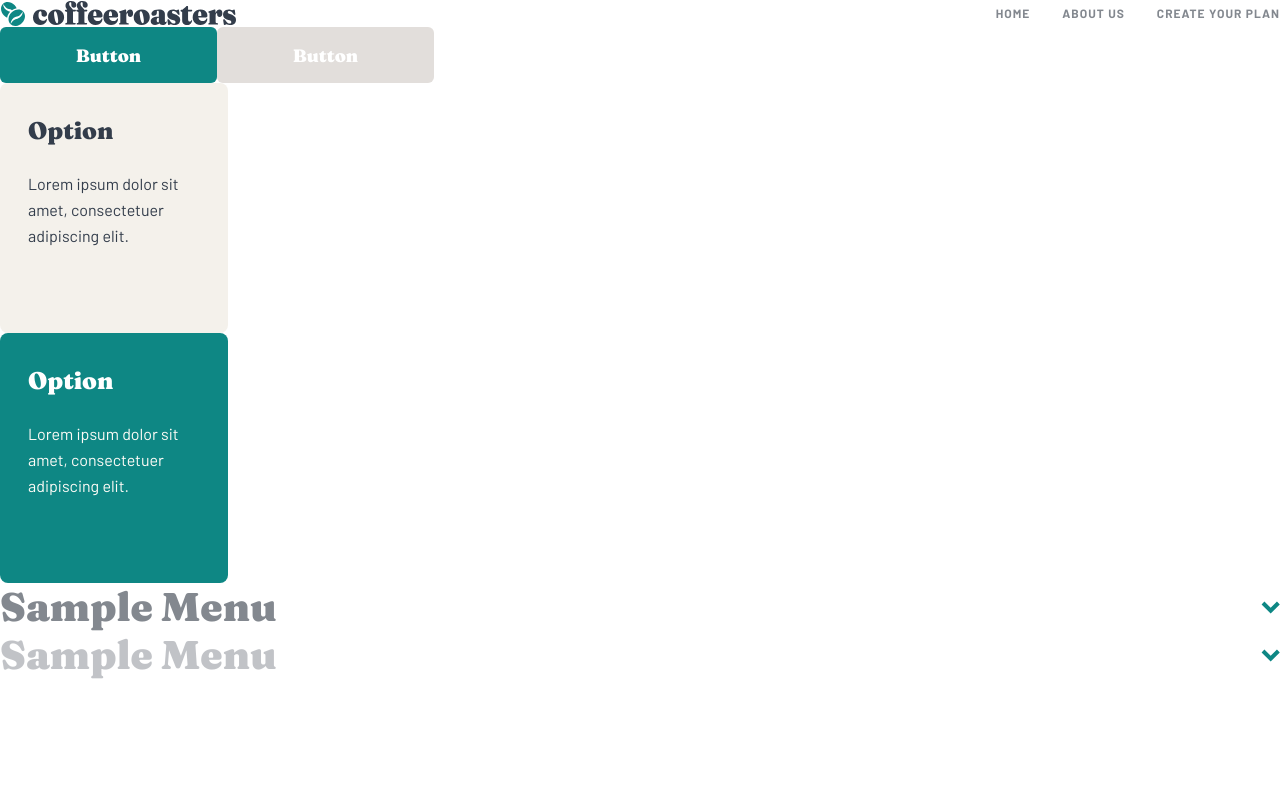
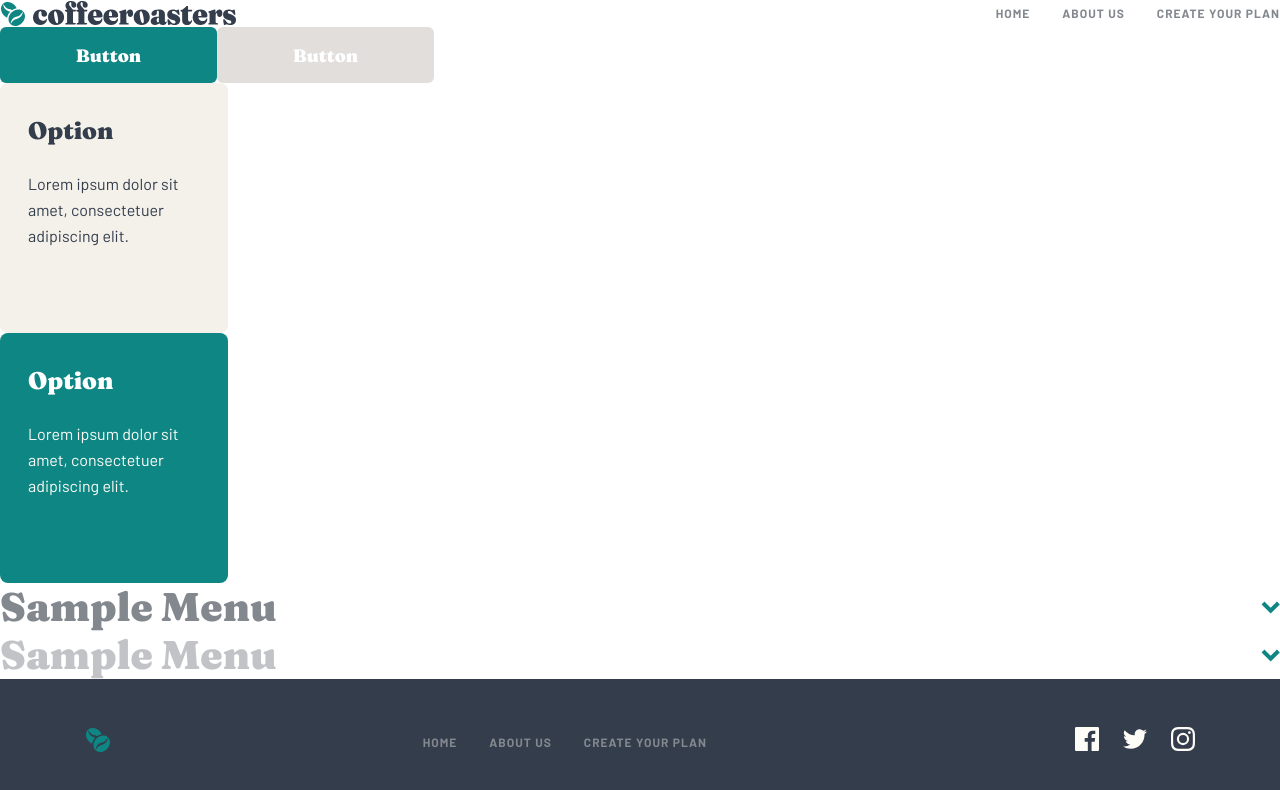
Before and after one commit to yjcyun/frontend_mentor, a React (Create React App) app in the folder intermediate/coffeeroasters_subscription_site/: page / in a window 1280 px wide. Shown: the top 790 px of the page. Built offline with nearby package versions, Linux system fonts and the light colour scheme.

Commit message:
:sparkles: Add footer

```diff
--- a/intermediate/coffeeroasters_subscription_site/src/App.tsx
+++ b/intermediate/coffeeroasters_subscription_site/src/App.tsx
@@ -2,6 +2,7 @@ import { BrowserRouter } from "react-router-dom";
 import { AccordionMenu } from "./components/accordion-menu";
 import { BigSelection } from "./components/big-selection";
 import { Button } from "./components/button";
+import { Footer } from "./components/footer";
 import { Header } from "./components/header";
 
 const App = () => {
@@ -21,6 +22,7 @@ const App = () => {
       />
       <AccordionMenu title="Sample Menu" />
       <AccordionMenu title="Sample Menu" disabled />
+      <Footer />
     </BrowserRouter>
   );
 };
--- /dev/null
+++ b/intermediate/coffeeroasters_subscription_site/src/components/footer.tsx
@@ -0,0 +1,99 @@
+import { Link } from "react-router-dom";
+import styled from "styled-components";
+import { ReactComponent as Logo } from "../assets/shared/desktop/logo.svg";
+import { ReactComponent as Facebook } from "../assets/shared/desktop/icon-facebook.svg";
+import { ReactComponent as Instagram } from "../assets/shared/desktop/icon-instagram.svg";
+import { ReactComponent as Twitter } from "../assets/shared/desktop/icon-twitter.svg";
+
+const StyledFooter = styled.footer`
+  background: var(--dark-grey-blue);
+  padding: 47px 85px;
+  display: flex;
+  justify-content: space-between;
+
+  .inner-footer {
+    display: flex;
+    max-width: 622px;
+    width: 100%;
+    justify-content: space-between;
+  }
+`;
+
+const StyledNav = styled.nav`
+  display: flex;
+  align-items: center;
+  margin-top: 5px;
+
+  ul {
+    display: flex;
+    gap: 32px;
+  }
+
+  a {
+    color: var(--grey);
+  }
+
+  li:hover a {
+    color: var(--white);
+  }
+
+  svg g path#logo-text {
+    fill: var(--white) !important;
+  }
+
+  .small {
+    white-space: nowrap;
+  }
+`;
+
+const StyledShareIcons = styled.div`
+  display: flex;
+  align-items: center;
+  gap: 24px;
+  margin-left: 50px;
+
+  li:hover a {
+    color: var(--dark-grey-blue);
+  }
+`;
+
+export const Footer: React.FC = () => {
+  return (
+    <StyledFooter>
+      <div className="inner-footer">
+        <Logo />
+        <StyledNav>
+          <ul>
+            <li>
+              <Link to="/">
+                <p className="small">Home</p>
+              </Link>
+            </li>
+            <li>
+              <Link to="/about-us">
+                <p className="small">About us</p>
+              </Link>
+            </li>
+            <li>
+              {" "}
+              <Link to="/create-your-plan">
+                <p className="small">create your plan</p>
+              </Link>
+            </li>
+          </ul>
+        </StyledNav>
+      </div>
+      <StyledShareIcons>
+        <a href="/">
+          <Facebook />
+        </a>
+        <a href="/">
+          <Twitter />
+        </a>
+        <a href="/">
+          <Instagram />
+        </a>
+      </StyledShareIcons>
+    </StyledFooter>
+  );
+};
--- a/intermediate/coffeeroasters_subscription_site/src/components/header.tsx
+++ b/intermediate/coffeeroasters_subscription_site/src/components/header.tsx
@@ -10,15 +10,17 @@ const StyledHeader = styled.header`
 `;
 
 const StyledNav = styled.nav`
+  ul {
     display: flex;
     gap: 32px;
+  }
 
   a {
     transition: var(--transition);
     color: var(--grey);
   }
 
-  &:hover a {
+  li:hover a {
     color: var(--dark-grey-blue);
   }
 `;
@@ -28,15 +30,23 @@ export const Header = () => {
     <StyledHeader>
       <Logo />
       <StyledNav>
+        <ul>
+          <li>
             <Link to="/">
               <p className="small">Home</p>
             </Link>
+          </li>
+          <li>
             <Link to="/about-us">
               <p className="small">About us</p>
             </Link>
+          </li>
+          <li>
             <Link to="/create-your-plan">
               <p className="small">create your plan</p>
             </Link>
+          </li>
+        </ul>
       </StyledNav>
     </StyledHeader>
   );
```
Also changed, not shown: intermediate/coffeeroasters_subscription_site/src/assets/shared/desktop/logo.svg. Lines whose indentation alone changed are shown as unchanged.
